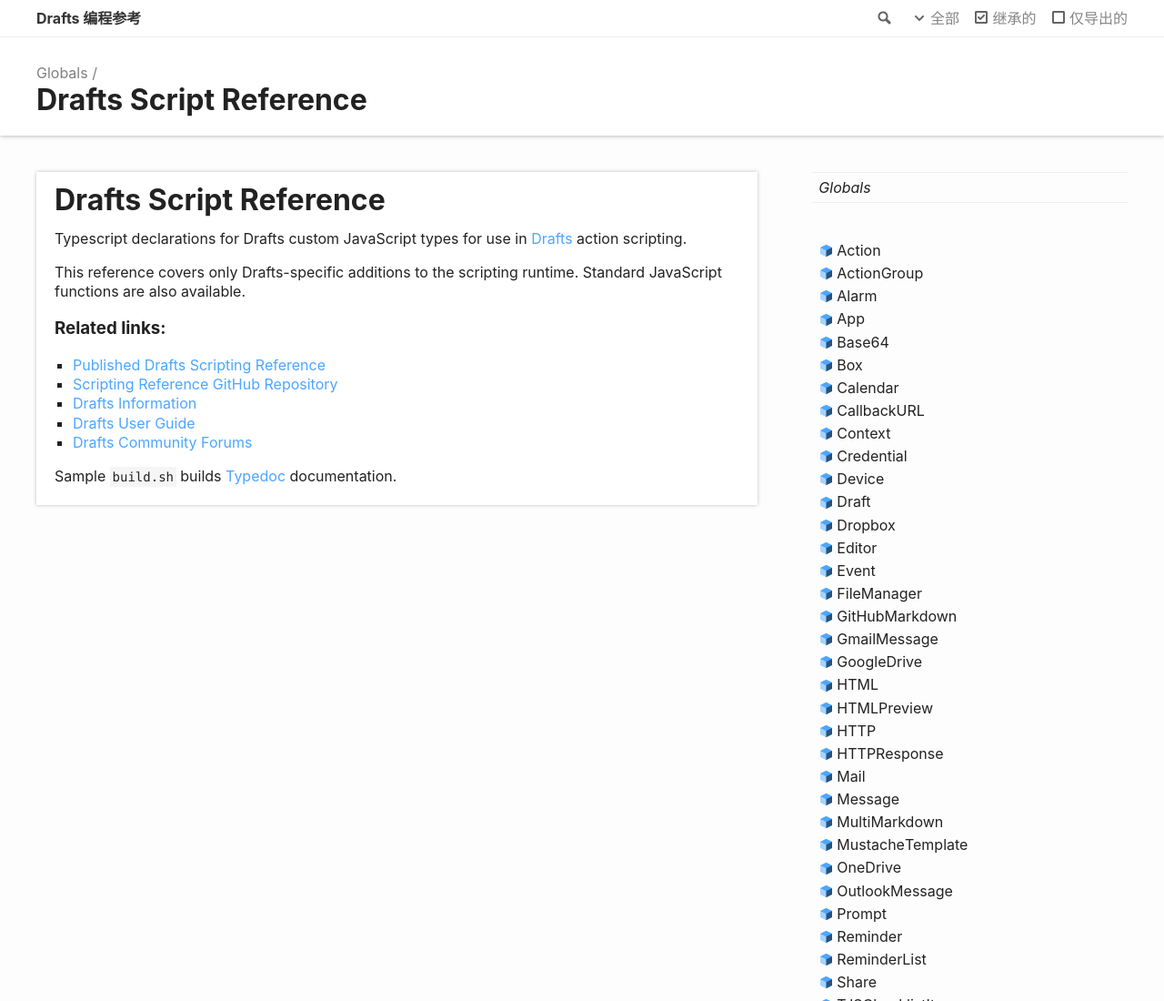
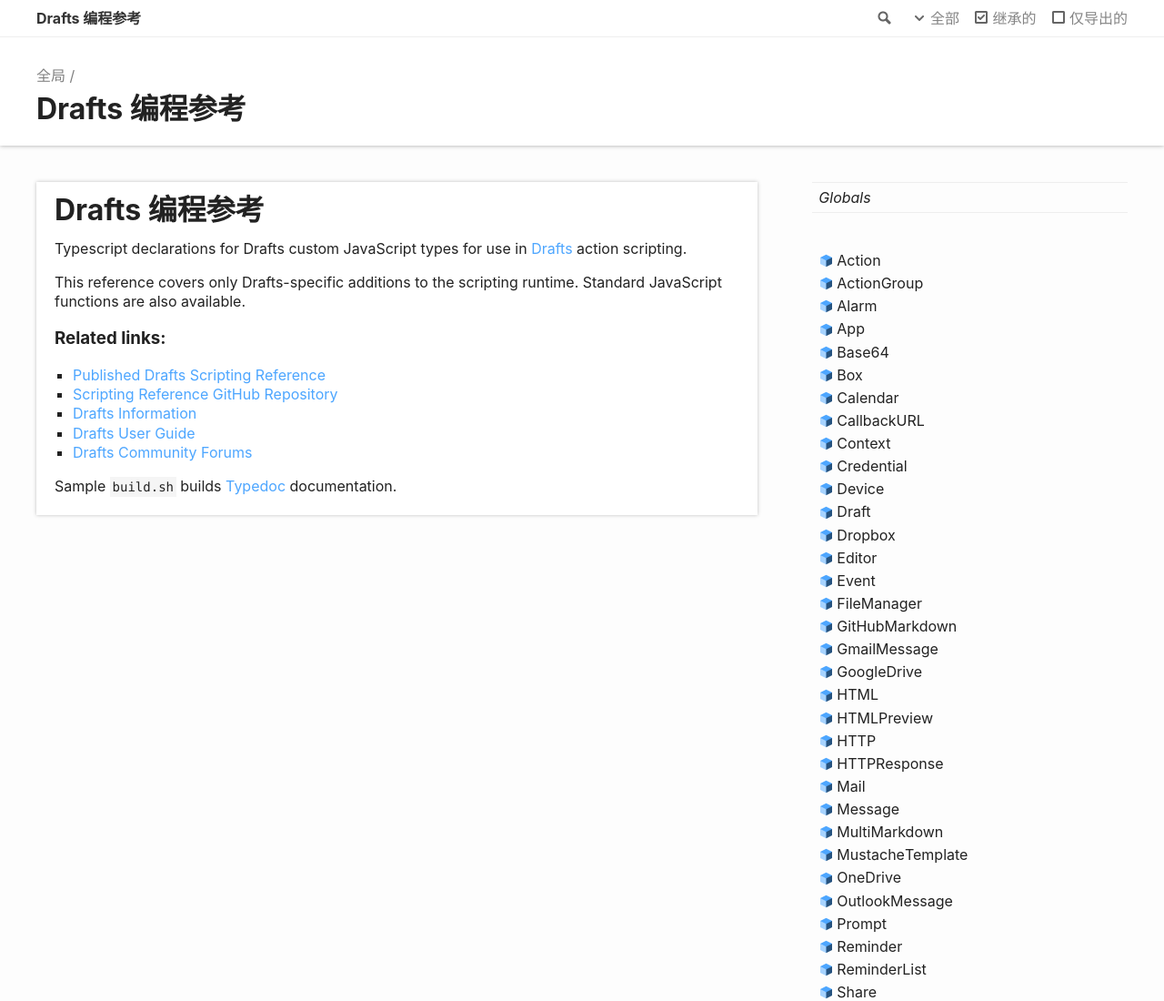
Before and after one commit to DraftsDoc-zh/DraftsDoc-zh, a plain HTML site: page index.html in a window 1280 px wide. Shown: the top 1100 px of the page at 91% size. Drawn offline with Linux system fonts and the light colour scheme.

Commit message:
Minor Translations

```diff
--- a/index.html
+++ b/index.html
@@ -53,10 +53,10 @@
 			<div class="container">
 				<ul class="tsd-breadcrumb">
 					<li>
-						<a href="globals.html">Globals</a>
+						<a href="globals.html">全局</a>
 					</li>
 				</ul>
-				<h1> Drafts Script Reference</h1>
+				<h1> Drafts 编程参考</h1>
 			</div>
 		</div>
 	</header>
@@ -66,7 +66,7 @@
 				<div class="tsd-panel tsd-typography">
 					<a href="#drafts-script-reference" id="drafts-script-reference"
 						style="color: inherit; text-decoration: none;">
-						<h1>Drafts Script Reference</h1>
+						<h1>Drafts 编程参考</h1>
 					</a>
 					<p>Typescript declarations for Drafts custom JavaScript types for use in <a
 							href="https://getdrafts.com/">Drafts</a> action scripting.</p>
```
